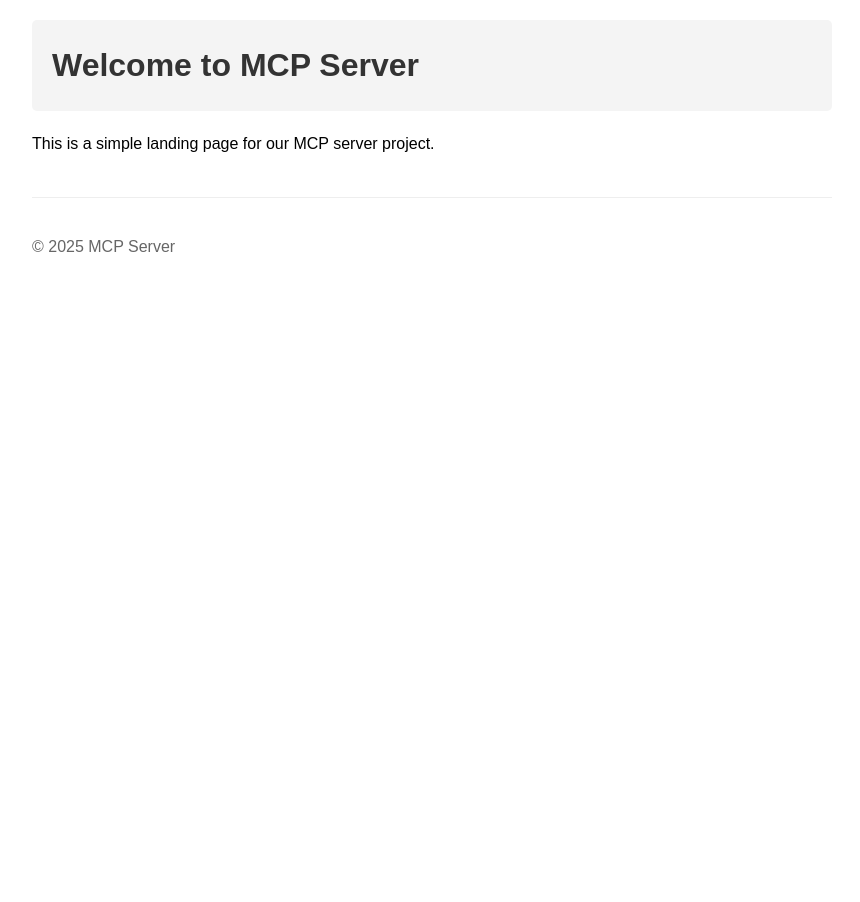
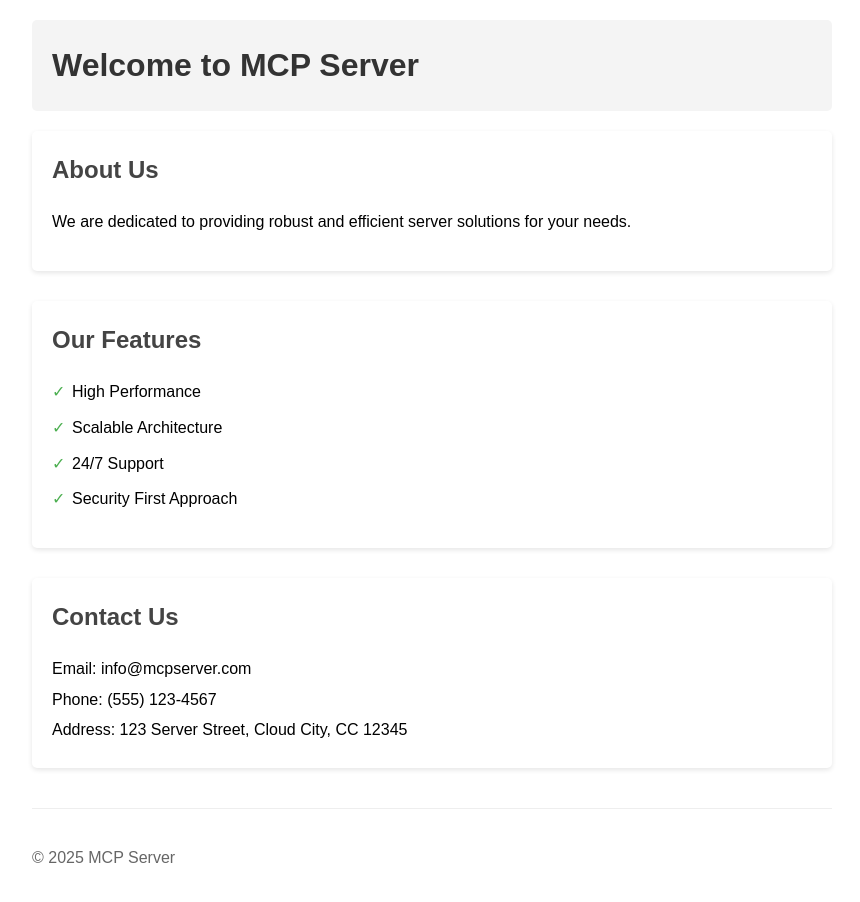
Before and after one commit to sagarbabu-mood/mcp-server, a plain HTML site: page index.html in a window 1280 px wide. Shown: the whole page, without its empty margins (208-1068 px from the left). Before the commit the page ends 800 px from the top, so only its background shows below. Drawn offline with Linux system fonts and the light colour scheme.

Commit message:
Add more content sections to the landing page

```diff
--- a/index.html
+++ b/index.html
@@ -11,7 +11,27 @@
         <h1>Welcome to MCP Server</h1>
     </header>
     <main>
-        <p>This is a simple landing page for our MCP server project.</p>
+        <section id="about">
+            <h2>About Us</h2>
+            <p>We are dedicated to providing robust and efficient server solutions for your needs.</p>
+        </section>
+
+        <section id="features">
+            <h2>Our Features</h2>
+            <ul>
+                <li>High Performance</li>
+                <li>Scalable Architecture</li>
+                <li>24/7 Support</li>
+                <li>Security First Approach</li>
+            </ul>
+        </section>
+
+        <section id="contact">
+            <h2>Contact Us</h2>
+            <p>Email: info@mcpserver.com</p>
+            <p>Phone: (555) 123-4567</p>
+            <p>Address: 123 Server Street, Cloud City, CC 12345</p>
+        </section>
     </main>
     <footer>
         <p>© 2025 MCP Server</p>
--- a/styles.css
+++ b/styles.css
@@ -18,6 +18,41 @@ h1 {
     margin: 0;
 }
 
+section {
+    margin-bottom: 30px;
+    padding: 20px;
+    background-color: #fff;
+    border-radius: 5px;
+    box-shadow: 0 2px 5px rgba(0,0,0,0.1);
+}
+
+h2 {
+    color: #444;
+    margin-top: 0;
+}
+
+ul {
+    list-style-type: none;
+    padding-left: 0;
+}
+
+li {
+    margin-bottom: 10px;
+    padding-left: 20px;
+    position: relative;
+}
+
+li:before {
+    content: '✓';
+    position: absolute;
+    left: 0;
+    color: #4CAF50;
+}
+
+#contact p {
+    margin: 5px 0;
+}
+
 footer {
     margin-top: 40px;
     padding-top: 20px;
```
